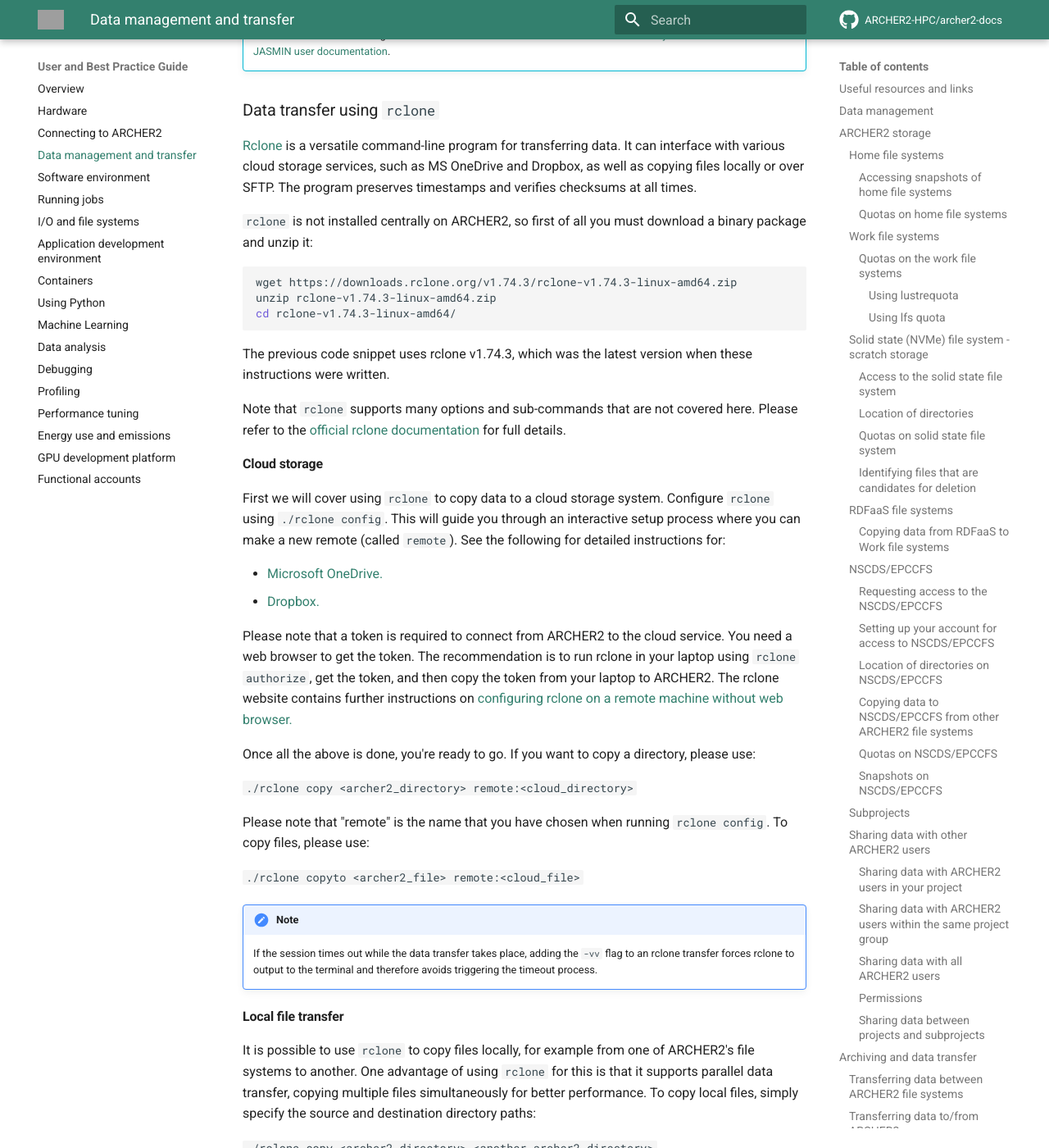
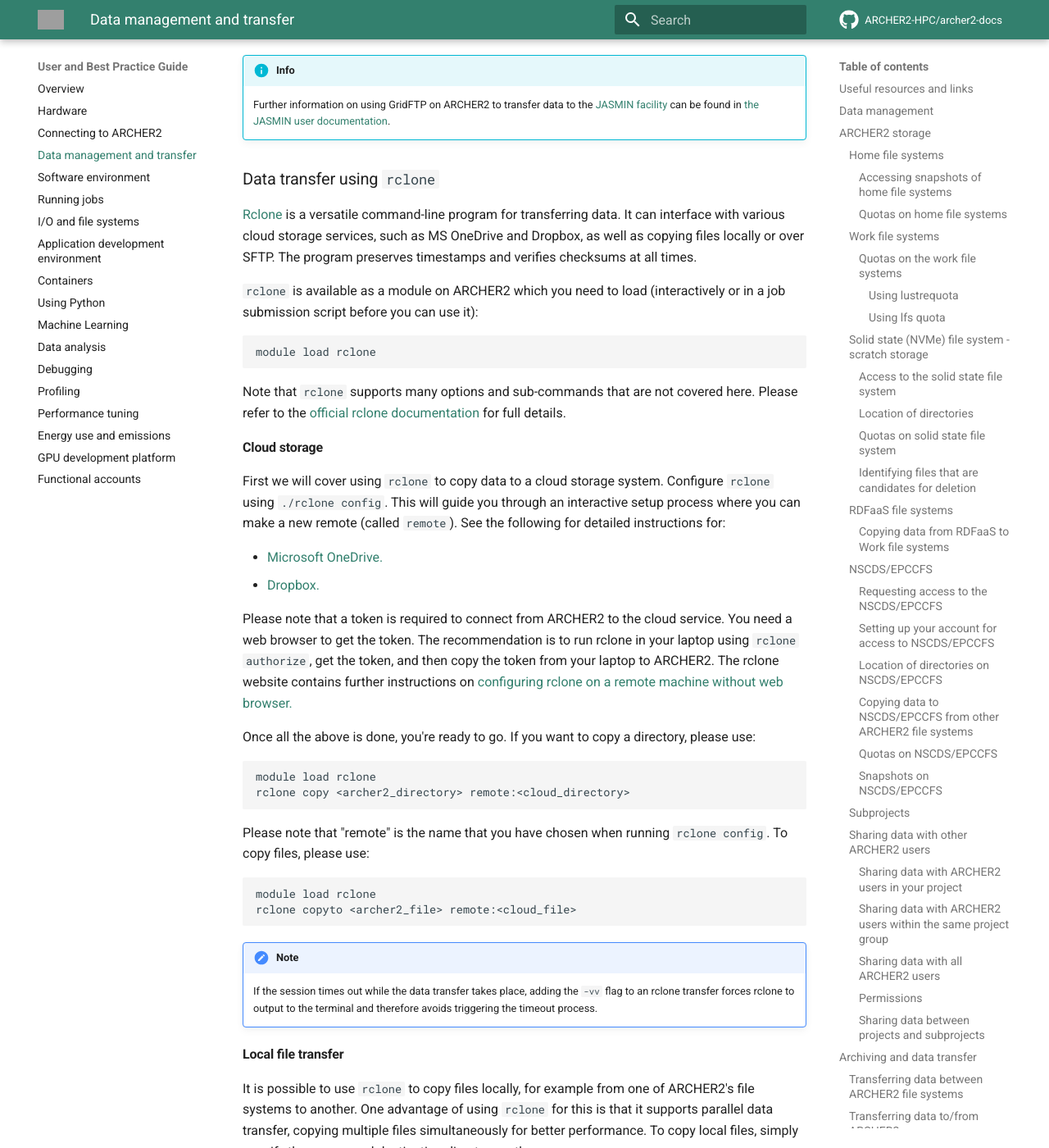
Before and after one commit to ARCHER2-HPC/archer2-docs, an MkDocs documentation site: the page built from docs/user-guide/data.md, in a window 1280 px wide and 1400 px high, scrolled down 21828 px. Shown: the whole window at 82% size. Built offline with MkDocs 1.6.1 and Material for MkDocs 9.7.7, drawn with Linux system fonts in a browser that asks for light colours; comment, search, counter and statistics services are not loaded; some of the changed text lies outside the part shown; grey boxes are pictures that could not be loaded.

Commit message:
Update rclone docs to use module

````diff
--- a/docs/user-guide/data.md
+++ b/docs/user-guide/data.md
@@ -701,15 +701,15 @@ transferred and where the data is going.
 ### Transferring data between ARCHER2 file systems
 
 For internal data transfers between ARCHER2 file systems (home. work, solid state scratch,
-RDFaaS) we recommend using the `cp` command. This can be used in parallel on different
-data chunks for large data transfers and placed in a serial job submission script if needed.
+NSCDS/EPCCFS, RDFaaS) we recommend using the `cp` command or the `rclone` tool. `rclone`
+transfers data in parallel on different data chunks for large data transfers and can be placed
+in a serial job submission script if needed.
 
 !!! warning "Do not use `mv` to transfer data between file systems"
     You should not use the `mv` command to transfer data between different file systems
     as there is a chance of data loss if something goes wrong during the transfer process.
-    Always use a command such as `cp` that preserves the original copy of the data so you
+    Always use a command such as `cp`/`rclone` that preserves the original copy of the data so you
     can check for integrity before deleting the original copy.
-
 
 
 ### Transferring data to/from ARCHER2
@@ -722,6 +722,8 @@ guide are:
      transferring data and can be used up to moderate amounts of data.
      If you are transferring data to your workstation/laptop then this
      is the method you will use.
+   - **rclone** - Useful for transferring large amounts of data in
+     parallel and for transferring to cloud storage systems (e.g. AWS S3, OneDrive).
    - **GridFTP** - It is sometimes more convenient to transfer large
      amounts of data (> 100 GBs) using GridFTP servers.
 
@@ -980,16 +982,12 @@ data. It can interface with various cloud storage services, such as MS OneDrive
 and Dropbox, as well as copying files locally or over SFTP. The program preserves
 timestamps and verifies checksums at all times.
 
-`rclone` is not installed centrally on ARCHER2, so first of all you must download
-a binary package and unzip it:
+`rclone` is available as a module on ARCHER2 which you need to load (interactively
+or in a job submission script before you can use it):
+
 ```bash
-wget https://downloads.rclone.org/v1.74.3/rclone-v1.74.3-linux-amd64.zip
-unzip rclone-v1.74.3-linux-amd64.zip
-cd rclone-v1.74.3-linux-amd64/
+module load rclone
 ```
-
-The previous code snippet uses rclone v1.74.3, which was the latest version when
-these instructions were written.
 
 Note that `rclone` supports many options and sub-commands that are not covered
 here. Please refer to the [official rclone documentation](https://rclone.org/docs/)
@@ -1014,12 +1012,18 @@ from your laptop to ARCHER2. The rclone website contains further instructions on
 Once all the above is done, you're ready to go. If you want to copy a directory,
 please use:
 
-```./rclone copy <archer2_directory> remote:<cloud_directory>```
+```
+module load rclone
+rclone copy <archer2_directory> remote:<cloud_directory>
+```
 
 Please note that "remote" is the name that you have chosen when running
 `rclone config`. To copy files, please use:
 
-```./rclone copyto <archer2_file> remote:<cloud_file>```
+```
+module load rclone
+rclone copyto <archer2_file> remote:<cloud_file>
+```
 
 !!! note
     If the session times out while the data transfer takes place, adding the
@@ -1034,12 +1038,18 @@ is that it supports parallel data transfer, copying multiple files
 simultaneously for better performance. To copy local files, simply specify the
 source and destination directory paths:
 
-```./rclone copy <archer2_directory> <another_archer2_directory>```
+```
+module load rclone
+rclone copy <archer2_directory> <another_archer2_directory>
+```
 
 By default `rclone` will run 4 transfers simultaneously. However this can
 be customised using the `--transfers` option:
 
-```./rclone --transfers 8 copy <archer2_directory> <another_archer2_directory>```
+```
+module load rclone
+rclone --transfers 8 copy <archer2_directory> <another_archer2_directory>
+```
 
 #### SFTP transfers
 
@@ -1060,14 +1070,20 @@ details of the SFTP setup process, see [rclone's SFTP documentation](https://rcl
 Once you have set up the SFTP remote, it can be used in the same way as a
 cloud remote:
 
-```./rclone copy <archer2_directory> remote:<sftp_directory>```
+```
+module load rclone
+rclone copy <archer2_directory> remote:<sftp_directory>
+```
 
 "remote" is the name you have chosen when running `rclone config`.
 
 If your transfers are taking a long time, you can pass the `--progress`
 option to see how they are progressing:
 
-```./rclone --progress copy <archer2_directory> remote:<sftp_directory>```
+```
+module load rclone
+rclone --progress copy <archer2_directory> remote:<sftp_directory>
+```
 
 You may also want to tune the `--transfers` option which specifies how many
 files `rclone` will attempt to transfer in parallel (default 4). With some
@@ -1077,7 +1093,10 @@ the number of connections allowed. Conversely, if you have a good connection
 to the remote server, you may wish to increase this number to speed up your
 transfer:
 
-```./rclone --progress --transfers 8 copy <archer2_directory> remote:<sftp_directory>```
+```
+module load rclone
+rclone --progress --transfers 8 copy <archer2_directory> remote:<sftp_directory>
+```
 
 ### Batch data transfer
 
````
